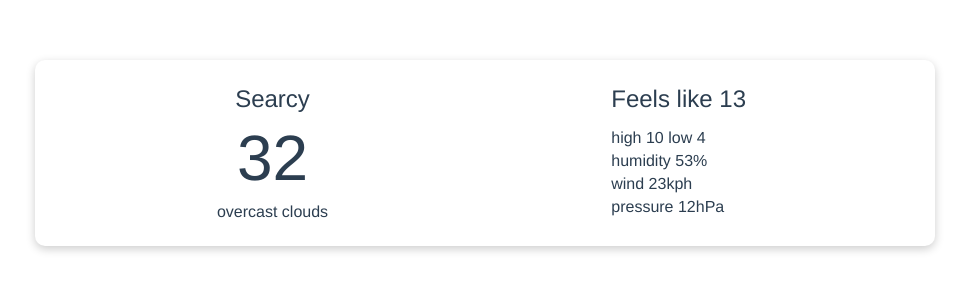
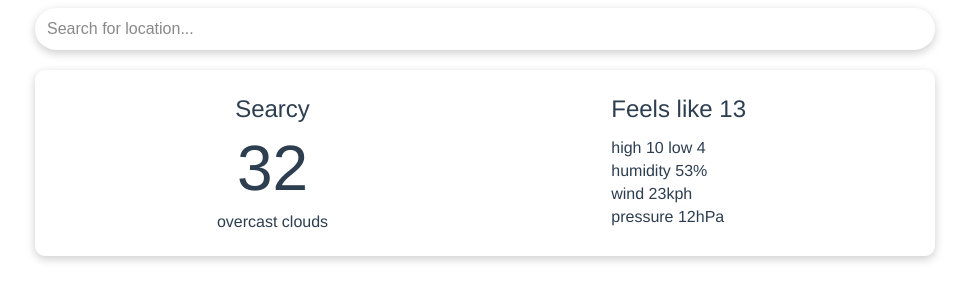
Before and after one commit to miguel-carter/blatt-weather, a Vue app: page / in a window 1280 px wide. Shown: the top 300 px of the page, without its empty margins (155-1124 px from the left). Built offline with nearby package versions, Linux system fonts and the light colour scheme.

Commit message:
initial SearchBar component

```diff
--- a/src/App.vue
+++ b/src/App.vue
@@ -20,8 +20,6 @@ export default {
   font-family: Avenir, Helvetica, Arial, sans-serif;
   -webkit-font-smoothing: antialiased;
   -moz-osx-font-smoothing: grayscale;
-  text-align: center;
   color: #2c3e50;
-  margin-top: 60px;
 }
 </style>
--- a/src/components/Card.vue
+++ b/src/components/Card.vue
@@ -15,7 +15,7 @@ export default {
   background-color: white;
   padding: 5px;
   border-radius: 10px;
-  margin-bottom: 10px;
+  margin: 0 0 10px;
   box-shadow: 0 3px 10px rgb(0 0 0 / 0.2);
 }
 </style>
--- /dev/null
+++ b/src/components/SearchBar/SearchBar.vue
@@ -0,0 +1,68 @@
+<template>
+  <div class="wrapper">
+    <form role="search" @submit.prevent="searchHandler">
+      <input
+        type="search"
+        id="query"
+        name="q"
+        v-model="query"
+        placeholder="Search for location..."
+        aria-label="Search through site content"
+      />
+    </form>
+  </div>
+</template>
+
+<script>
+export default {
+  name: "SearchBar",
+  data() {
+    return {
+      query: "",
+    };
+  },
+  methods: {
+    searchHandler() {
+      this.$emit("search", this.query);
+      this.query = "";
+    },
+  },
+};
+</script>
+
+<style scoped>
+.wrapper {
+  margin-bottom: 20px;
+}
+
+.wrapper > * {
+  padding: 0;
+  margin: 0;
+}
+
+form {
+  width: 100%;
+}
+
+input {
+  width: 100%;
+}
+
+input:focus {
+  outline: none;
+}
+
+::placeholder {
+  color: rgb(87, 87, 87);
+  opacity: 0.7;
+}
+
+input[type="search"] {
+  border-radius: 50px;
+  background-color: white;
+  font-size: 1rem;
+  border: 2px solid white;
+  padding: 10px;
+  box-shadow: 0 3px 10px rgb(0 0 0 / 0.2);
+}
+</style>
--- a/src/components/WeatherDisplay/WeatherDisplay.vue
+++ b/src/components/WeatherDisplay/WeatherDisplay.vue
@@ -43,12 +43,14 @@ export default {
   flex-direction: row;
   flex-wrap: wrap;
   width: 100%;
+  margin: 0;
 }
 
 .column {
   display: flex;
   flex-direction: column;
   flex-basis: 100%;
+  margin: 0;
 }
 
 @media screen and (min-width: 800px) {
--- a/src/components/WeatherDisplay/WeatherGlance.vue
+++ b/src/components/WeatherDisplay/WeatherGlance.vue
@@ -1,5 +1,5 @@
 <template>
-  <div class="wrapper">
+  <div class="wrapper" style="text-align: center">
     <p class="city">{{ data.city }}</p>
     <p class="temp">{{ data.temp }}</p>
     <p class="description">{{ data.description }}</p>
--- a/src/views/MainView.vue
+++ b/src/views/MainView.vue
@@ -1,14 +1,17 @@
 <template>
   <div class="main">
+    <SearchBar @search="searchHandler($event)" />
     <WeatherDisplay :weather="data" />
   </div>
 </template>
 
 <script>
+import SearchBar from "../components/SearchBar/SearchBar.vue";
 import WeatherDisplay from "../components/WeatherDisplay/WeatherDisplay.vue";
 export default {
   name: "MainView",
   components: {
+    SearchBar,
     WeatherDisplay,
   },
   data() {
@@ -26,6 +29,11 @@ export default {
       },
     };
   },
+  methods: {
+    searchHandler(query) {
+      console.log(query);
+    },
+  },
 };
 </script>
 
@@ -33,6 +41,7 @@ export default {
 .main {
   width: 80%;
   max-width: 900px;
+  padding: 0;
   margin: 0 auto;
 }
 </style>
```
